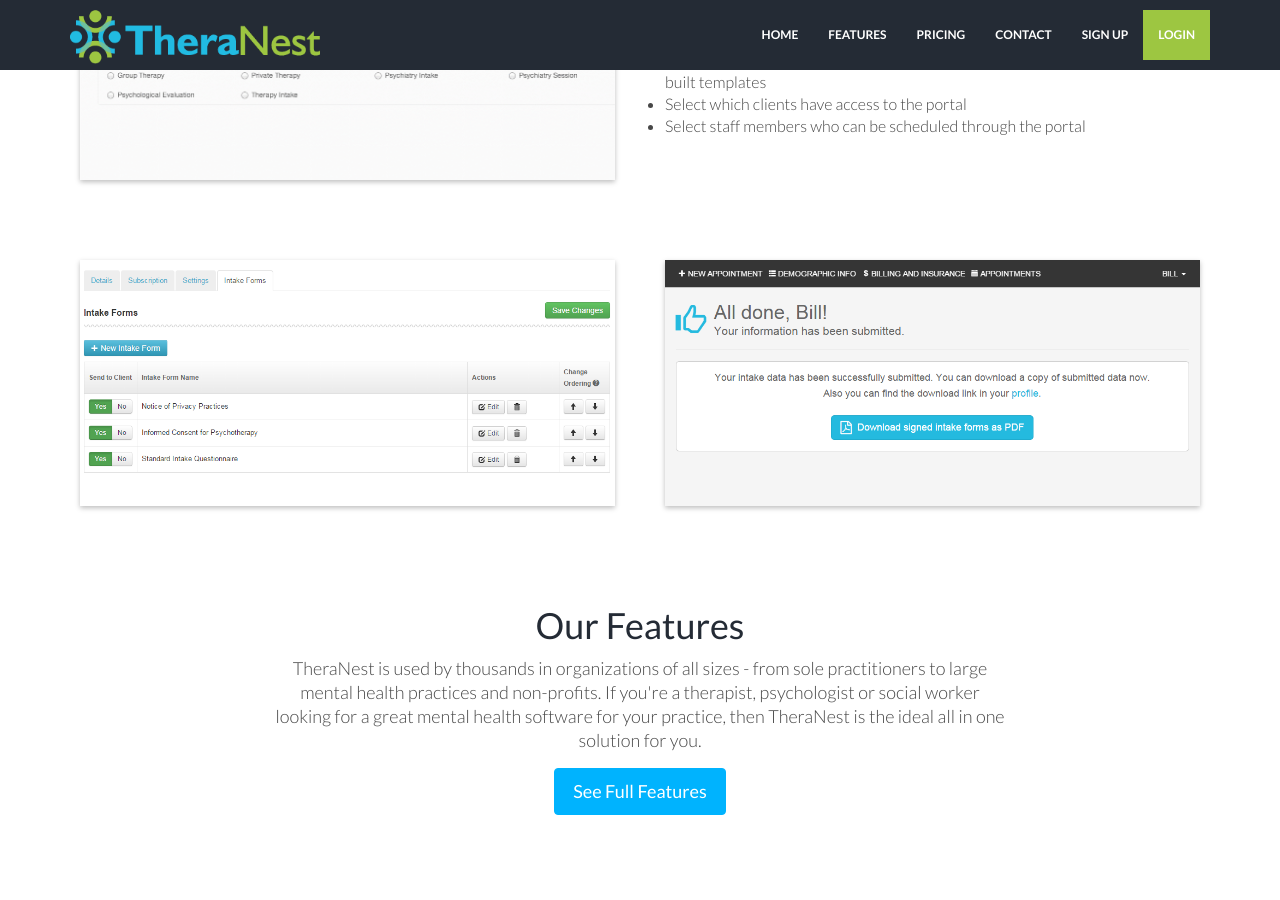
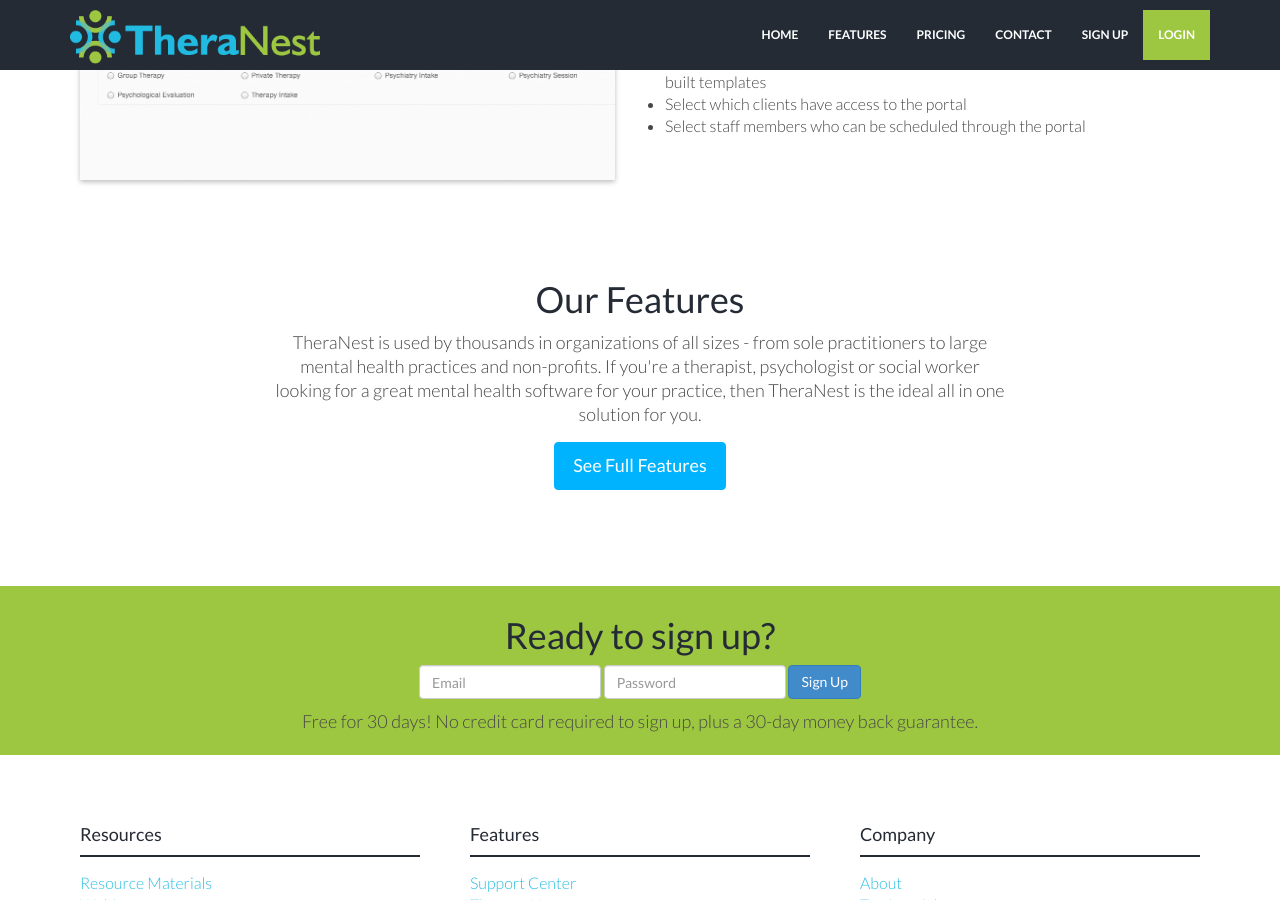
Before and after one commit to kaylacille/theranest-update, a Jekyll site: the page built from features-client-portal.html, in a window 1280 px wide and 900 px high, scrolled down 348 px. Built offline with Jekyll 4.4.1, drawn with Linux system fonts in a browser that asks for light colours; nearby versions of some CDN libraries.

Commit message:
add button to testimonial slider

```diff
--- a/_includes/testimonial_slider.html
+++ b/_includes/testimonial_slider.html
@@ -56,6 +56,7 @@
 
 
       </div><! --/carousel slide -->
+      <a href="{{"/testimonials/" | prepend: site.baseurl }}" class="btn btn-theme">See More Success Stories</a>
             </div><! --/col-lg-8 col-lg-offset-2 -->
         </div><! --/row -->
     </div><! --/container -->
--- a/features-client-portal.html
+++ b/features-client-portal.html
@@ -22,14 +22,3 @@
         </div>
     </div><! --/row -->
 </div><! --/container -->
-
-<div class="container mtb">
-    <div class="row">
-        <div class="col-lg-6">
-            <img class="img-responsive" src="{{ "/assets/img/features-mental-health-software-client-portal.png" | prepend: site.baseurl }}" alt="">
-        </div>
-        <div class="col-lg-6">
-            <img class="img-responsive" src="{{ "/assets/img/features-mental-health-software-intake-form.png" | prepend: site.baseurl }}" alt="">
-        </div>
-    </div><! --/row -->
-</div><! --/container -->
--- a/features.html
+++ b/features.html
@@ -74,7 +74,7 @@
         <div class="col-lg-8 col-lg-offset-2">
             <h1>Need more help getting started?</h1>
             <p>Register for a free webinar to learn more how TheraNest can help you manage and grow your practice.</p>
-            <a href="#" class="btn btn-theme">Register for Webinar</a>
+            <a href="{{"/webinars/" | prepend: site.baseurl }}" class="btn btn-theme">Register for Webinar</a>
         </div>
     </div><! --/row -->
 </div><! --/container -->
```
